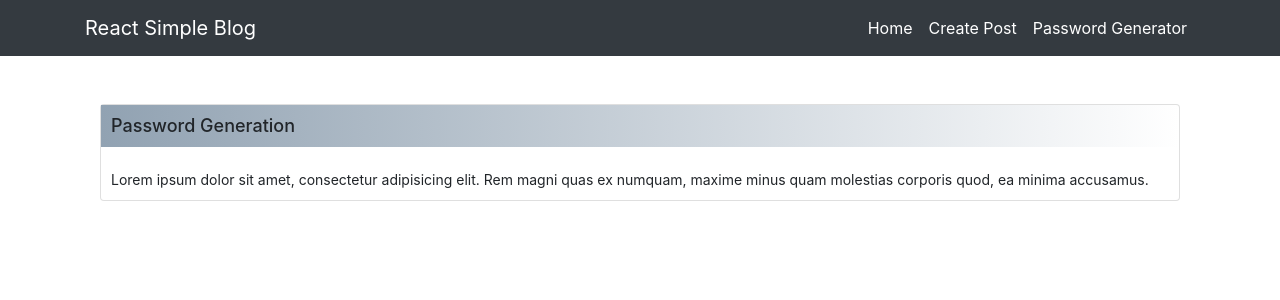
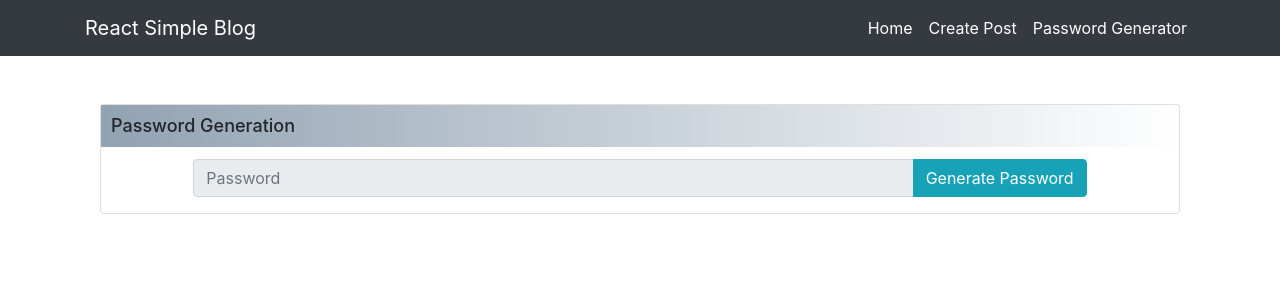
Before and after one commit to berthojoris/react-sample-blog, a React (Create React App) app: page /password in a window 1280 px wide. Shown: the top 300 px of the page. Built offline with nearby package versions, Linux system fonts and the light colour scheme.

Commit message:
Generate random password

```diff
--- a/package.json
+++ b/package.json
@@ -4,6 +4,7 @@
 	"private": true,
 	"dependencies": {
 		"dexie": "^2.0.4",
+		"generate-password": "^1.4.2",
 		"jquery": "^3.4.1",
 		"lodash": "^4.17.14",
 		"react": "^16.8.6",
--- a/src/pages/PasswordGenerator.js
+++ b/src/pages/PasswordGenerator.js
@@ -1,6 +1,32 @@
 import React, { Component } from "react";
+import PassGen from "generate-password";
 
 class PasswordGenerator extends Component {
+
+	constructor (props) {
+		super(props);
+		this.state = {
+			txtpassword: "",
+			defaulLength: 12
+		}
+
+	}
+
+	generatePassword = () => {
+		var password = PassGen.generate({
+			length: this.state.defaulLength,
+			numbers: true,
+			uppercase: true,
+			symbols: true,
+			strict: true,
+			excludeSimilarCharacters: true
+		});
+
+		this.setState({
+			txtpassword : password
+		});
+	}
+
 	render() {
 		return (
 			<div className="row">
@@ -8,7 +34,14 @@ class PasswordGenerator extends Component {
 					<div className="card h-100">
 						<div className="card-body">
 							<h2 className="card-title">Password Generation</h2>
-							<p className="card-text">Lorem ipsum dolor sit amet, consectetur adipisicing elit. Rem magni quas ex numquam, maxime minus quam molestias corporis quod, ea minima accusamus.</p>
+							<div className="row justify-content-center">
+								<div className="col-md-10 input-group mb-3">
+									<input type="text" name="txtpassword" id="txtpassword" className="form-control" placeholder="Password" defaultValue={this.state.txtpassword} readOnly></input>
+									<div className="input-group-append">
+										<button className="btn btn-info" type="button" onClick={this.generatePassword}>Generate Password</button>
+									</div>
+								</div>
+							</div>
 						</div>
 					</div>
 				</div>
```
Also changed, not shown: 1 other file (tests, documents, lock files or other folders).
